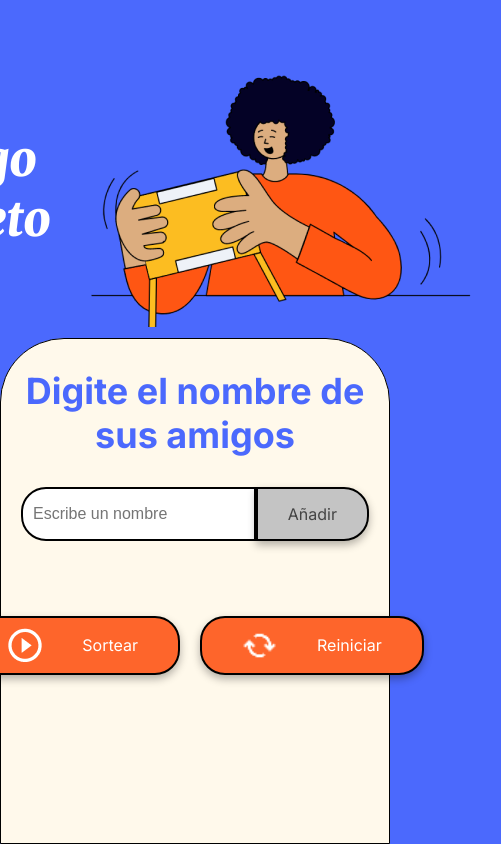
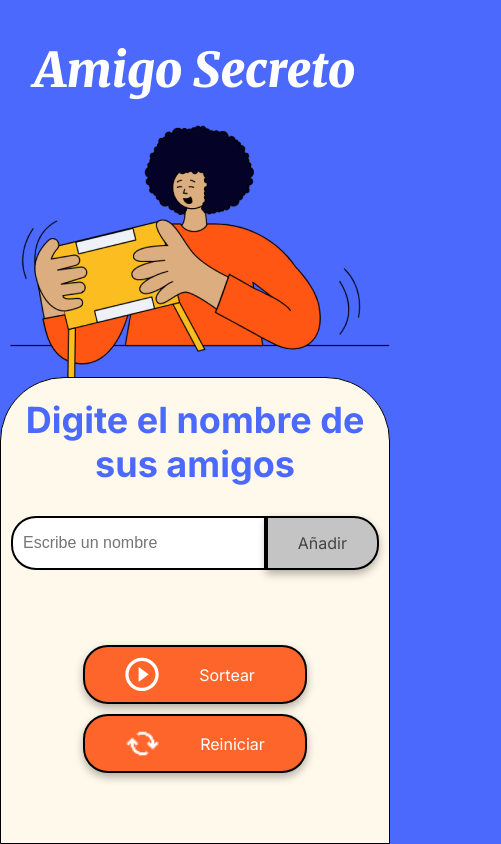
Before and after one commit to LeonardoMV94/Oracle-Challenge-secret-friend, a plain HTML site: page index.html in a window 390 px wide. Shown: the whole page, 501 px wide, since content can reach past the window. Drawn offline with Linux system fonts and the light colour scheme.

Commit message:
fix: responsive design mobile

```diff
--- a/style.css
+++ b/style.css
@@ -185,3 +185,21 @@ ul li button:hover {
 .button-draw:hover {
     background-color: var(--color-button-hover);
 }
+
+/* media queries */
+@media (max-width: 768px) {
+    .header-banner {
+       display: flex;
+       flex-direction: column;
+       align-items: center;
+       justify-content: center;
+    }
+    .input-section {
+        padding: 10px
+    }
+    .button-container{
+        display: flex;
+        flex-direction: column;
+        gap: 10px
+    }
+}
```
Also changed, not shown: 1 other file.
